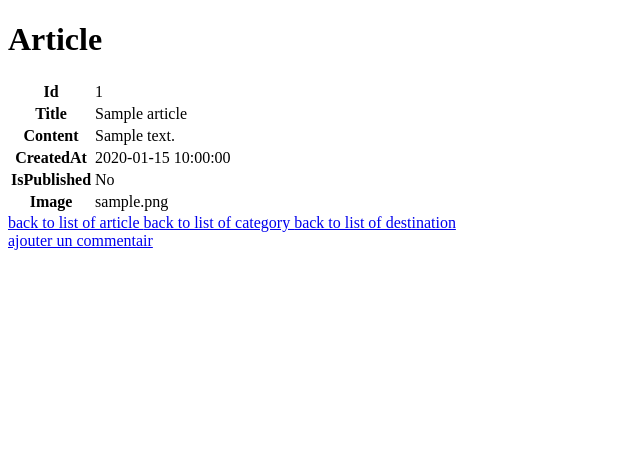
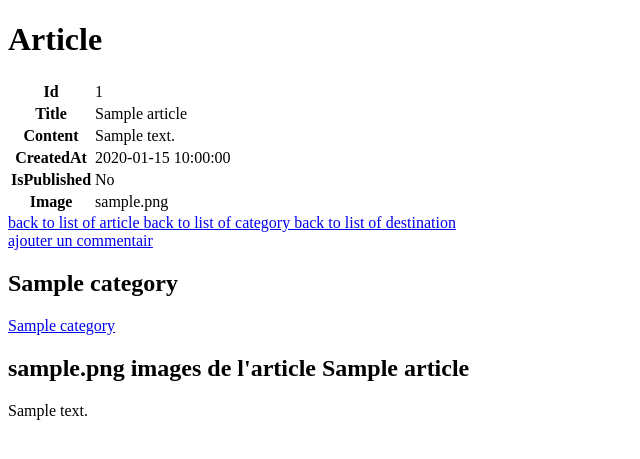
Before and after one commit to abirJmail/blogCampers, a Symfony app: template templates/article/show.html.twig in a window 1280 px wide. Shown: the top 459 px of the page, without its empty margins (0-640 px from the left). Run offline with Twig, Linux system fonts and the light colour scheme; the template is opened without the code that fills it: most values are stand-ins (such as "Sample title", 1, 10 or a date in 2020); data that the repository does not hold is empty; some libraries are stand-ins or nearby versions.

Commit message:
images crud

```diff
--- a/src/Controller/AdminArticleController.php
+++ b/src/Controller/AdminArticleController.php
@@ -46,8 +46,10 @@
     #[Route('/{id}', name: 'app_admin_article_show', methods: ['GET'])]
     public function show(Article $article): Response
     {
+        $images = $article-> getImages();
         return $this->render('admin_article/show.html.twig', [
             'article' => $article,
+            'images'=>$images
         ]);
     }
 
--- a/templates/admin_article/new.html.twig
+++ b/templates/admin_article/new.html.twig
@@ -8,4 +8,8 @@
     {{ include('admin_article/_form.html.twig') }}
 
     <a href="{{ path('app_admin_article_index') }}">back to list</a>
+
+        <div>
+<a href="{{ path('app_admin_image_new', {'id':article.id}) }}">ajouter des images</a>
+</div>
 {% endblock %}
--- a/templates/article/show.html.twig
+++ b/templates/article/show.html.twig
@@ -40,6 +40,18 @@
 <div>
 <a href="{{ path('app_comment_new', {'id':article.id}) }}">ajouter un commentair</a>
 </div>
+              <div>
+    {% for categorie in categories %}
+        <h2> {{categorie.name}}</h2>
+        <a href="{{ path('app_category_show', {'id':categorie.id}) }}">{{categorie.name}}</a>
+    {% endfor %}
+    </div>
+          <div>
+    {% for image in images %}
+        <h2> {{image.image}} images de l'article {{ article.title }}</h2>
+        <div> {{image.description}}</div>
+    {% endfor %}
+    </div>
 
         <div>
     {% for comment in comment %}
```
Also changed, not shown: src/Controller/ArticleController.php (+8 -3 lines), templates/admin_article/show.html.twig (+7 -0 lines).
